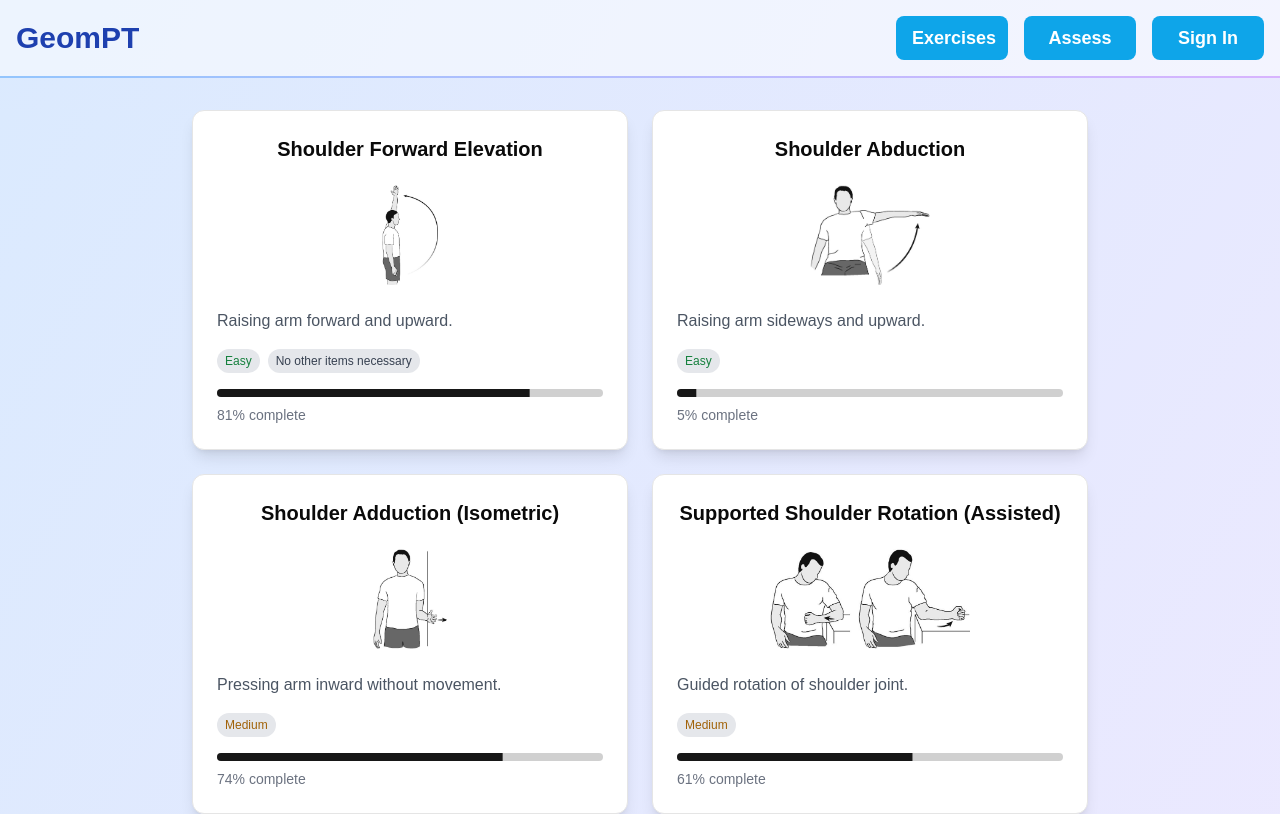
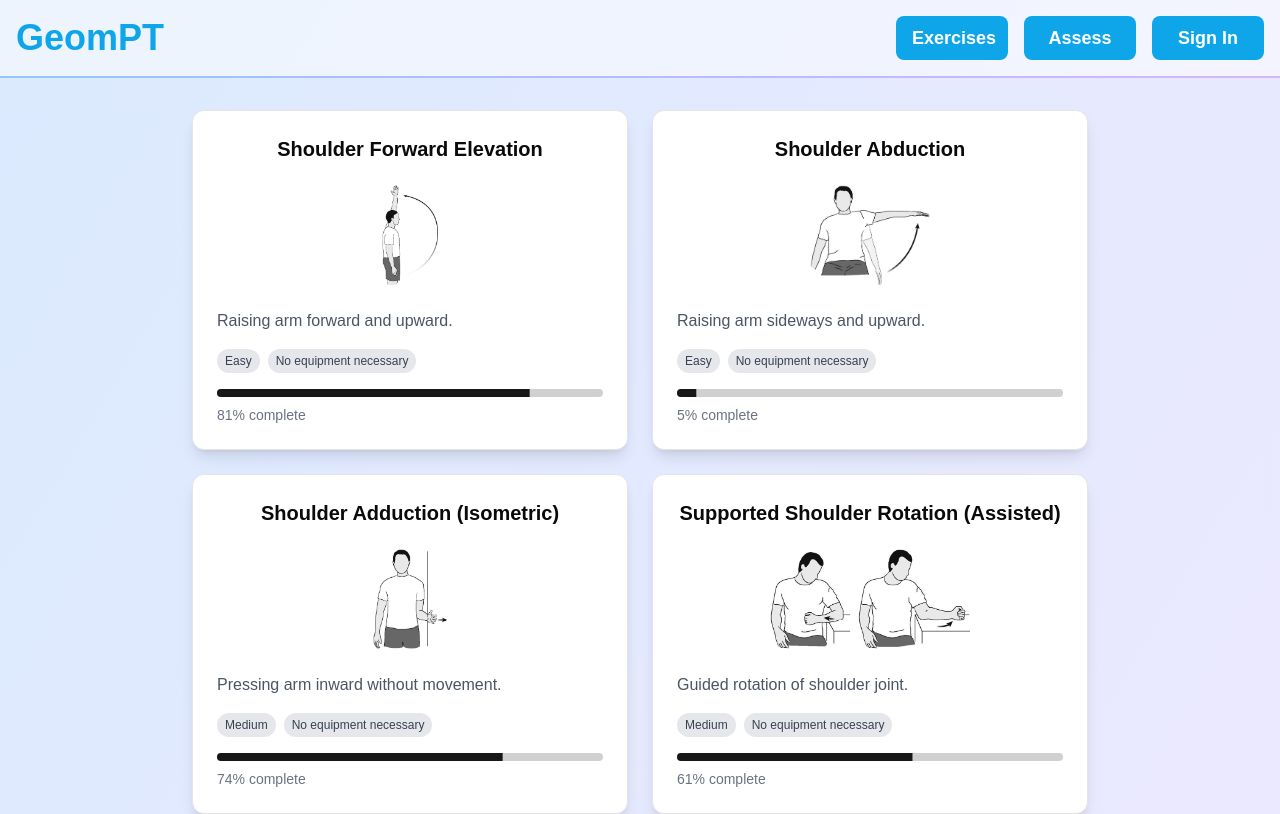
Before and after one commit to GeomPT/frontend, a Next.js app: page /exercises in a window 1280 px wide. Shown: the top 814 px of the page. Built offline with nearby package versions, Linux system fonts and the light colour scheme.

Commit message:
font coloring

```diff
--- a/app/exercises/page.tsx
+++ b/app/exercises/page.tsx
@@ -8,28 +8,28 @@ const videoData = [
     id: 1,
     title: "Shoulder Forward Elevation",
     description: "Raising arm forward and upward.",
-        technologies: ["Easy", "No other items necessary"],
+    technologies: ["Easy", "No equipment necessary"],
   },
   {
     id: 2,
     title: "Shoulder Abduction",
     year: "2023",
     description: "Raising arm sideways and upward.",
-        technologies: ["Easy"],
+    technologies: ["Easy", "No equipment necessary"],
   },
   {
     id: 3,
     title: "Shoulder Adduction (Isometric)",
     year: "2023",
     description: "Pressing arm inward without movement.",
-        technologies: ["Medium"],
+    technologies: ["Medium", "No equipment necessary"],
   },
   {
     id: 4,
     title: "Supported Shoulder Rotation (Assisted)",
     year: "2022",
     description: "Guided rotation of shoulder joint.",
-        technologies: ["Medium"],
+    technologies: ["Medium", "No equipment necessary"],
   },
   {
     id: 5,
@@ -47,7 +47,7 @@ const videoData = [
     id: 7,
     title: "Knee to Chest Stretch",
     description: "Pulling knee toward chest.",
-        technologies: ["Easy", "No other items necessary"],
+    technologies: ["Easy", "No equipment necessary"],
   },
   {
     id: 8,
@@ -59,19 +59,18 @@ const videoData = [
     id: 9,
     title: "Seated Spinal Rotation Stretch",
     description: "Twisting the spine while seated to stretch the back.",
-        technologies: ["Easy", "No other items necessary"],
+    technologies: ["Easy", "No equipment necessary"],
   },
   {
     id: 10,
     title: "Supine Active Hamstring Stretch",
     description: "Stretching hamstrings while lying on your back.",
-        technologies: ["Easy", "No other items necessary"],
+    technologies: ["Easy", "No equipment necessary"],
   },
   {
     id: 11,
     title: "TFL / IT Band Stretch (Standing)",
-        description:
-            "Stretching the iliotibial band by leaning against a wall.",
+    description: "Stretching the iliotibial band by leaning against a wall.",
     technologies: ["Easy", "Requires wall support"],
   },
 ];
@@ -125,19 +124,19 @@ export default function Component() {
                                             {video.technologies.map(
                                                 (tech, index) => {
                                                     let color = "text-gray-700";
-                                                    if (tech === "Easy") {
-                                                        color =
-                                                            "text-green-700";
-                                                    } else if (
-                                                        tech === "Medium"
-                                                    ) {
-                                                        color =
-                                                            "text-yellow-700";
-                                                    } else if (
-                                                        tech === "Hard"
-                                                    ) {
-                                                        color = "text-red-700";
-                                                    }
+                                                    // if (tech === "Easy") {
+                                                    //     color =
+                                                    //         "text-green-700";
+                                                    // } else if (
+                                                    //     tech === "Medium"
+                                                    // ) {
+                                                    //     color =
+                                                    //         "text-yellow-700";
+                                                    // } else if (
+                                                    //     tech === "Hard"
+                                                    // ) {
+                                                    //     color = "text-red-700";
+                                                    // }
 
                                                     const className = `px-2 py-1 bg-gray-200 rounded-full text-xs ${color}`;
 
--- a/app/navBar.tsx
+++ b/app/navBar.tsx
@@ -55,7 +55,7 @@ export default function NavBar() {
     <>
       <header className="p-4 flex justify-between items-center bg-white bg-opacity-50">
         <Link href="/" passHref>
-          <h1 className="text-3xl font-bold text-blue-800 cursor-pointer">
+          <h1 className="text-4xl font-bold text-sky-500 cursor-pointer">
             GeomPT
           </h1>
         </Link>
```
Lines whose indentation alone changed are shown as unchanged.
